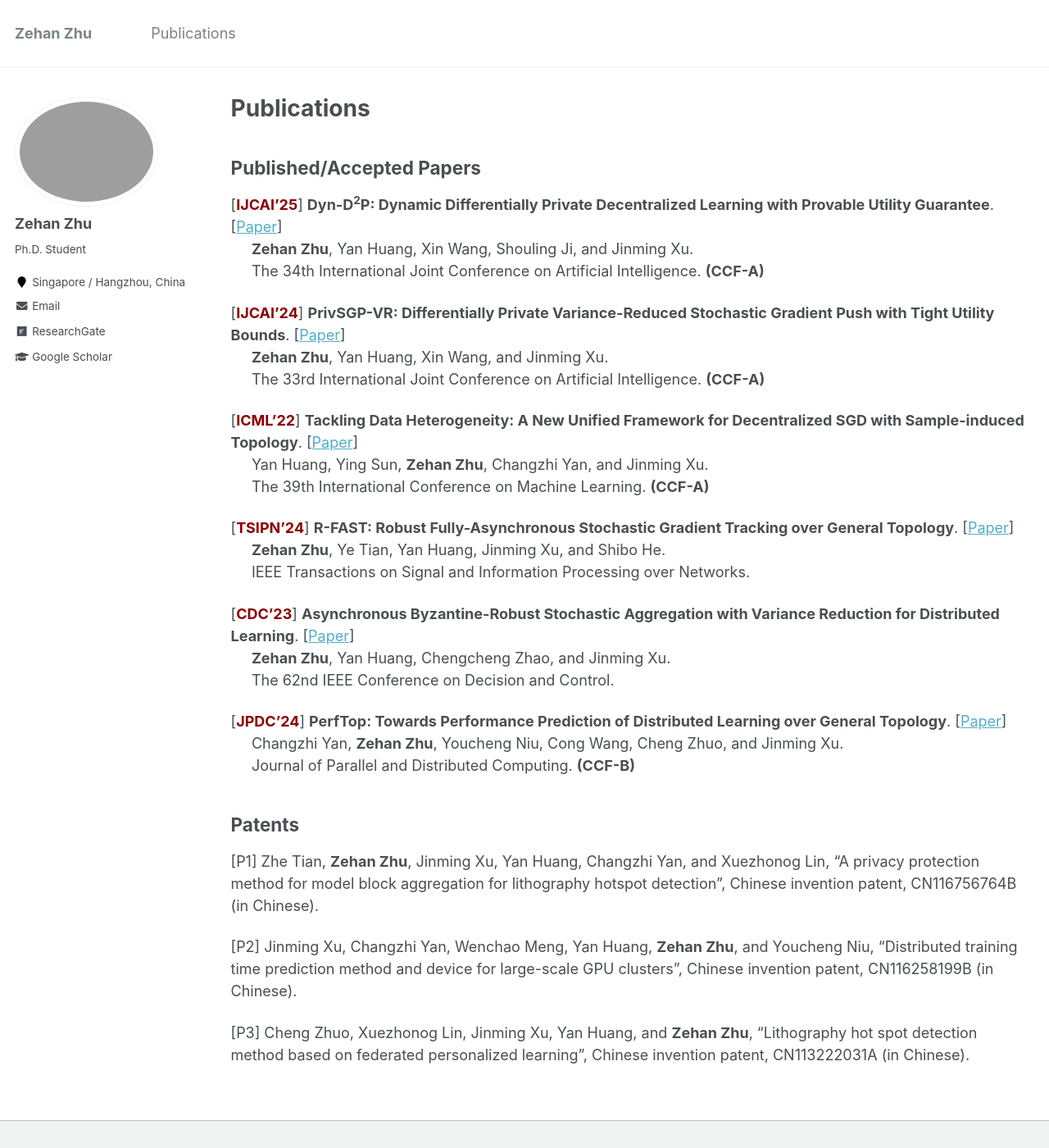
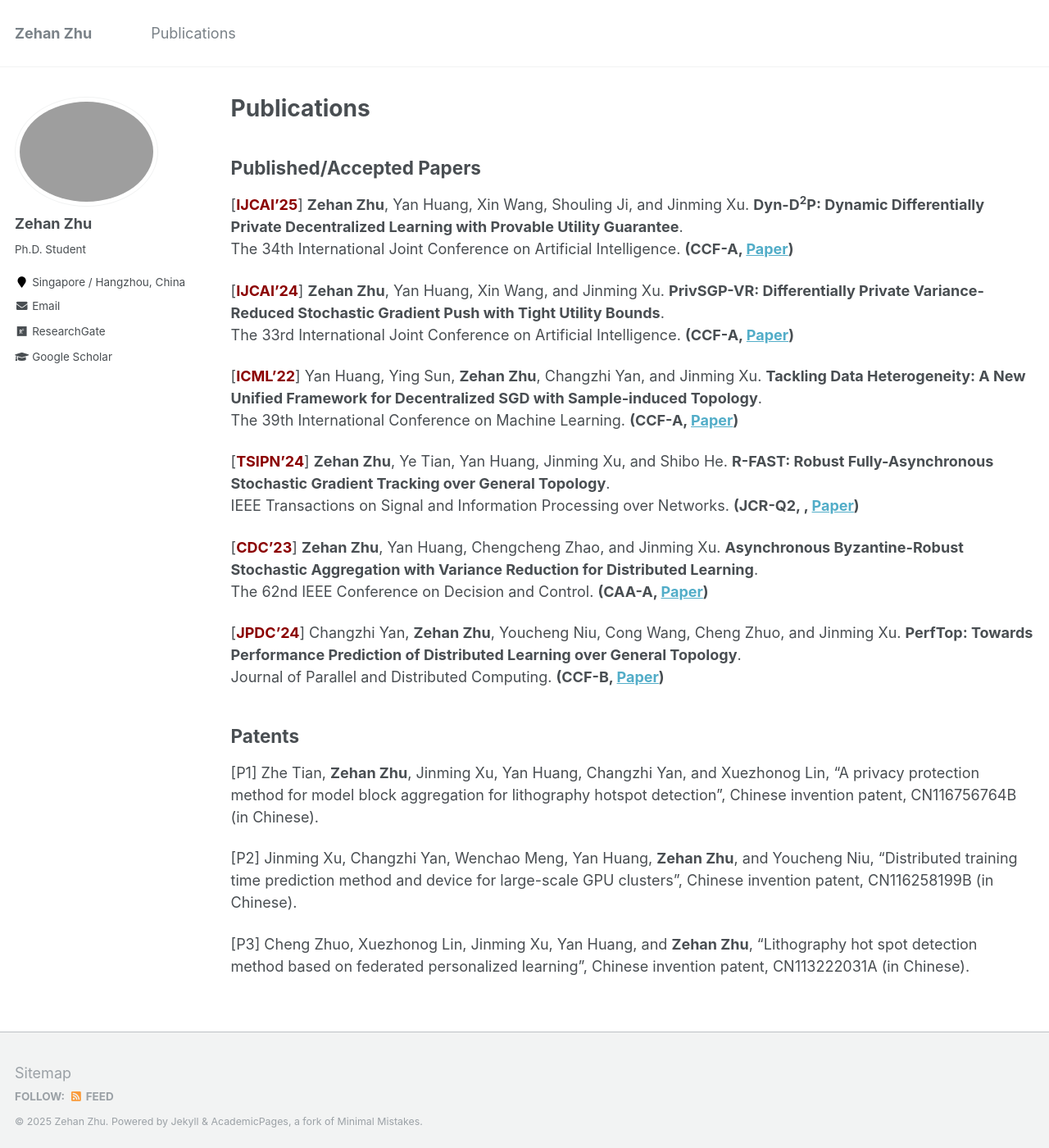
Before and after one commit to zehanzhu/zehanzhu.github.io, a Jekyll site: the page built from _pages/publications.md, in a window 1280 px wide and 1400 px high. Shown: the whole window at 82% size. Built offline with Jekyll 4.4.1, drawn with Linux system fonts in a browser that asks for light colours.

Commit message:
Update publications.md

```diff
--- a/_pages/publications.md
+++ b/_pages/publications.md
@@ -11,29 +11,23 @@ redirect_from:
 
 
 ## Published/Accepted Papers
-[**<span style="color:#8B0000">IJCAI'25</span>**] **Dyn-D<sup>2</sup>P: Dynamic Differentially Private Decentralized Learning with Provable Utility Guarantee**. [[Paper]()] <br>
-&nbsp;&nbsp;&nbsp;&nbsp; **Zehan Zhu**, Yan Huang, Xin Wang, Shouling Ji, and Jinming Xu. <br>
-&nbsp;&nbsp;&nbsp;&nbsp; The 34th International Joint Conference on Artificial Intelligence. **(CCF-A)**
+[**<span style="color:#8B0000">IJCAI'25</span>**] **Zehan Zhu**, Yan Huang, Xin Wang, Shouling Ji, and Jinming Xu. **Dyn-D<sup>2</sup>P: Dynamic Differentially Private Decentralized Learning with Provable Utility Guarantee**. <br>
+The 34th International Joint Conference on Artificial Intelligence. **(CCF-A, [Paper]())**
 
-[**<span style="color:#8B0000">IJCAI'24</span>**] **PrivSGP-VR: Differentially Private Variance-Reduced Stochastic Gradient Push with Tight Utility Bounds**. [[Paper](https://www.ijcai.org/proceedings/2024/635)] <br>
-&nbsp;&nbsp;&nbsp;&nbsp; **Zehan Zhu**, Yan Huang, Xin Wang, and Jinming Xu. <br>
-&nbsp;&nbsp;&nbsp;&nbsp; The 33rd International Joint Conference on Artificial Intelligence. **(CCF-A)**
+[**<span style="color:#8B0000">IJCAI'24</span>**] **Zehan Zhu**, Yan Huang, Xin Wang, and Jinming Xu. **PrivSGP-VR: Differentially Private Variance-Reduced Stochastic Gradient Push with Tight Utility Bounds**. <br>
+The 33rd International Joint Conference on Artificial Intelligence. **(CCF-A, [Paper](https://www.ijcai.org/proceedings/2024/635))**
 
-[**<span style="color:#8B0000">ICML'22</span>**] **Tackling Data Heterogeneity: A New Unified Framework for Decentralized SGD with Sample-induced Topology**. [[Paper](https://proceedings.mlr.press/v162/huang22i.html)] <br>
-&nbsp;&nbsp;&nbsp;&nbsp; Yan Huang, Ying Sun, **Zehan Zhu**, Changzhi Yan, and Jinming Xu. <br>
-&nbsp;&nbsp;&nbsp;&nbsp; The 39th International Conference on Machine Learning. **(CCF-A)**
+[**<span style="color:#8B0000">ICML'22</span>**] Yan Huang, Ying Sun, **Zehan Zhu**, Changzhi Yan, and Jinming Xu. **Tackling Data Heterogeneity: A New Unified Framework for Decentralized SGD with Sample-induced Topology**. <br>
+The 39th International Conference on Machine Learning. **(CCF-A, [Paper](https://proceedings.mlr.press/v162/huang22i.html))**
 
-[**<span style="color:#8B0000">TSIPN'24</span>**] **R-FAST: Robust Fully-Asynchronous Stochastic Gradient Tracking over General Topology**. [[Paper](https://ieeexplore.ieee.org/abstract/document/10660468)] <br>
-&nbsp;&nbsp;&nbsp;&nbsp; **Zehan Zhu**, Ye Tian, Yan Huang, Jinming Xu, and Shibo He. <br>
-&nbsp;&nbsp;&nbsp;&nbsp; IEEE Transactions on Signal and Information Processing over Networks.
+[**<span style="color:#8B0000">TSIPN'24</span>**] **Zehan Zhu**, Ye Tian, Yan Huang, Jinming Xu, and Shibo He. **R-FAST: Robust Fully-Asynchronous Stochastic Gradient Tracking over General Topology**. <br>
+IEEE Transactions on Signal and Information Processing over Networks. **(JCR-Q2, , [Paper](https://ieeexplore.ieee.org/abstract/document/10660468))**
 
-[**<span style="color:#8B0000">CDC'23</span>**] **Asynchronous Byzantine-Robust Stochastic Aggregation with Variance Reduction for Distributed Learning**. [[Paper](https://ieeexplore.ieee.org/abstract/document/10383346)] <br>
-&nbsp;&nbsp;&nbsp;&nbsp; **Zehan Zhu**, Yan Huang, Chengcheng Zhao, and Jinming Xu. <br>
-&nbsp;&nbsp;&nbsp;&nbsp; The 62nd IEEE Conference on Decision and Control.
+[**<span style="color:#8B0000">CDC'23</span>**] **Zehan Zhu**, Yan Huang, Chengcheng Zhao, and Jinming Xu. **Asynchronous Byzantine-Robust Stochastic Aggregation with Variance Reduction for Distributed Learning**. <br>
+The 62nd IEEE Conference on Decision and Control. **(CAA-A, [Paper](https://ieeexplore.ieee.org/abstract/document/10383346))**
 
-[**<span style="color:#8B0000">JPDC'24</span>**] **PerfTop: Towards Performance Prediction of Distributed Learning over General Topology**. [[Paper](https://www.sciencedirect.com/science/article/abs/pii/S0743731524000868)] <br>
-&nbsp;&nbsp;&nbsp;&nbsp; Changzhi Yan, **Zehan Zhu**, Youcheng Niu, Cong Wang, Cheng Zhuo, and Jinming Xu. <br>
-&nbsp;&nbsp;&nbsp;&nbsp; Journal of Parallel and Distributed Computing. **(CCF-B)**
+[**<span style="color:#8B0000">JPDC'24</span>**] Changzhi Yan, **Zehan Zhu**, Youcheng Niu, Cong Wang, Cheng Zhuo, and Jinming Xu. **PerfTop: Towards Performance Prediction of Distributed Learning over General Topology**. <br>
+Journal of Parallel and Distributed Computing. **(CCF-B,  [Paper](https://www.sciencedirect.com/science/article/abs/pii/S0743731524000868))**
 
 
 ## Patents
```
